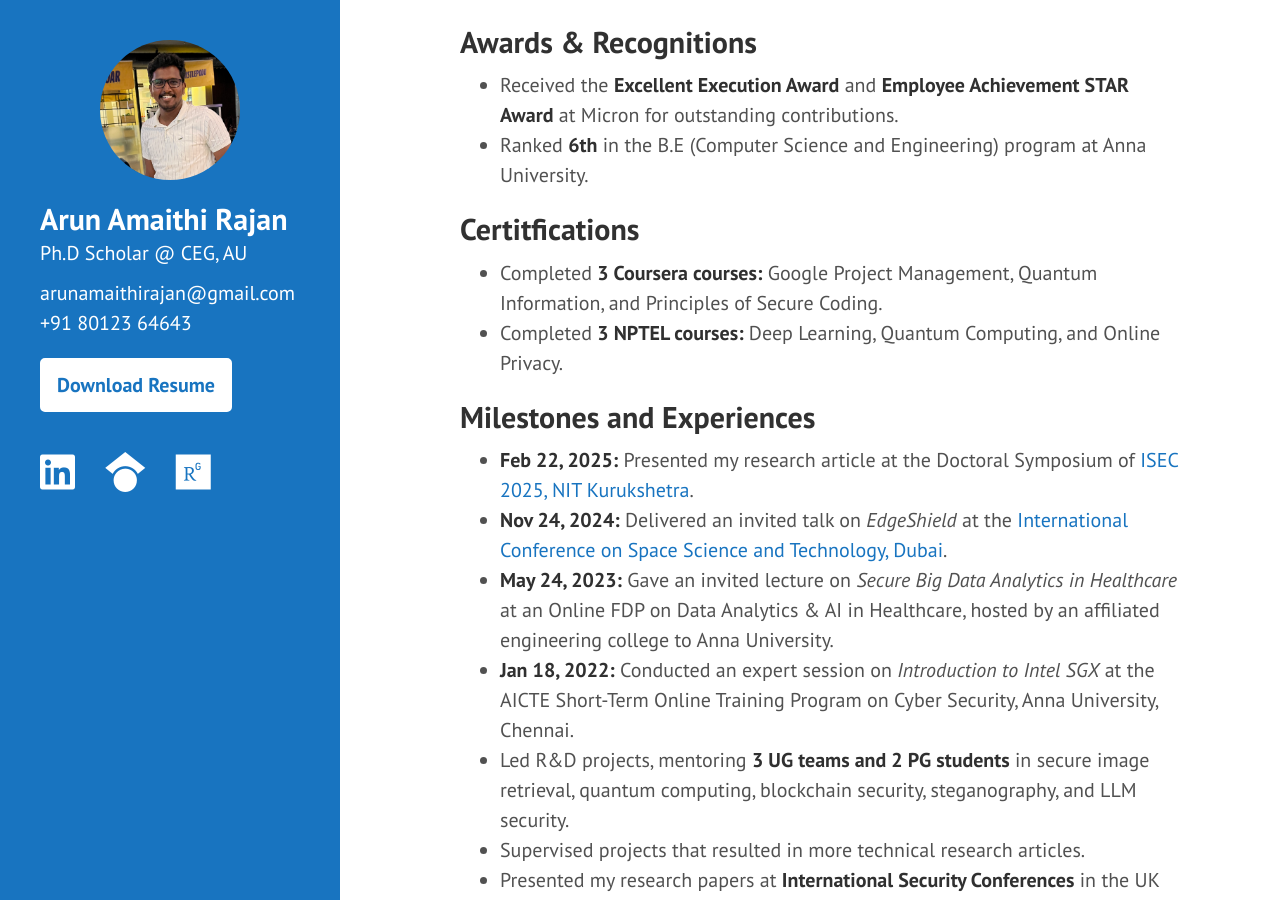
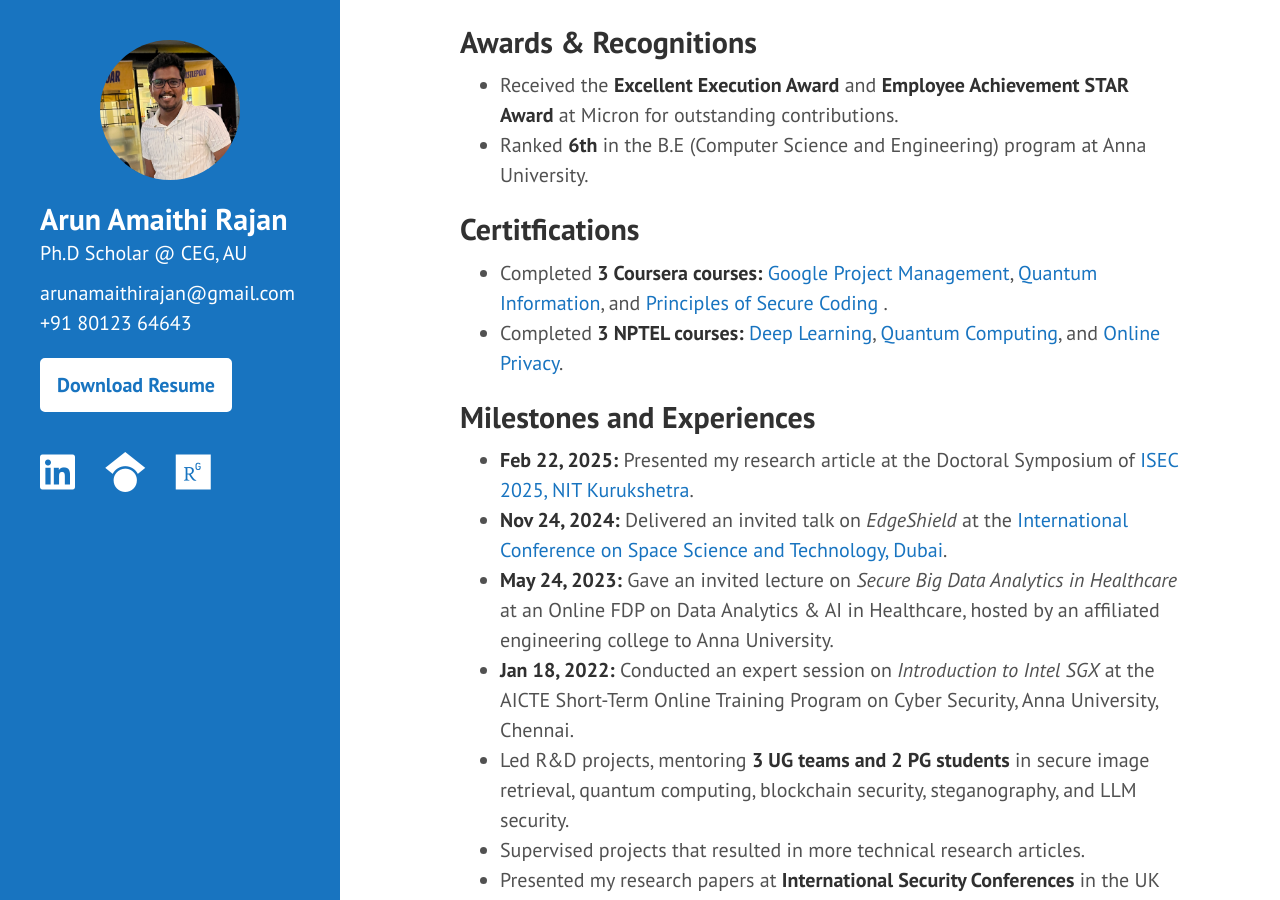
Before and after one commit to arunamaithi/arunamaithi.github.io, a Jekyll site: the page built from index.md, in a window 1280 px wide and 900 px high, scrolled down 2236 px. Built offline with Jekyll 4.4.1, drawn with Linux system fonts in a browser that asks for light colours; part of the change alters nothing that is shown.

Commit message:
certification fix

```diff
--- a/index.md
+++ b/index.md
@@ -132,8 +132,8 @@ Vetriselvi V, Pragatheeswaran Sridharan, Thirunavukkarasu Varatharajan and <u>Ar
 
 <h2>Certitfications</h2>
 <ul>
-  <li>Completed <strong>3 Coursera courses:</strong> Google Project Management, Quantum Information, and Principles of Secure Coding.</li>
-  <li>Completed <strong>3 NPTEL courses:</strong> Deep Learning, Quantum Computing, and Online Privacy.</li>
+  <li>Completed <strong>3 Coursera courses:</strong> <a href="{{ site.baseurl }}/certificaates/apm.pdf">Google Project Management</a>, <a href="{{ site.baseurl }}/certificaates/cq.pdf">Quantum Information</a>, and <a href="{{ site.baseurl }}/certificaates/sec.pdf">Principles of Secure Coding </a>.</li>
+  <li>Completed <strong>3 NPTEL courses:</strong> <a href="{{ site.baseurl }}/certificaates/dl.jpg">Deep Learning</a>, <a href="{{ site.baseurl }}/certificaates/qc.jpg">Quantum Computing</a>, and <a href="{{ site.baseurl }}/certificaates/op.png">Online Privacy</a>.</li>
 </ul>
 
 <h2>Milestones and Experiences</h2>
```
Also changed, not shown: certificates/dl.jpg (added), certificates/qc.jpg (added), 4 other files.
